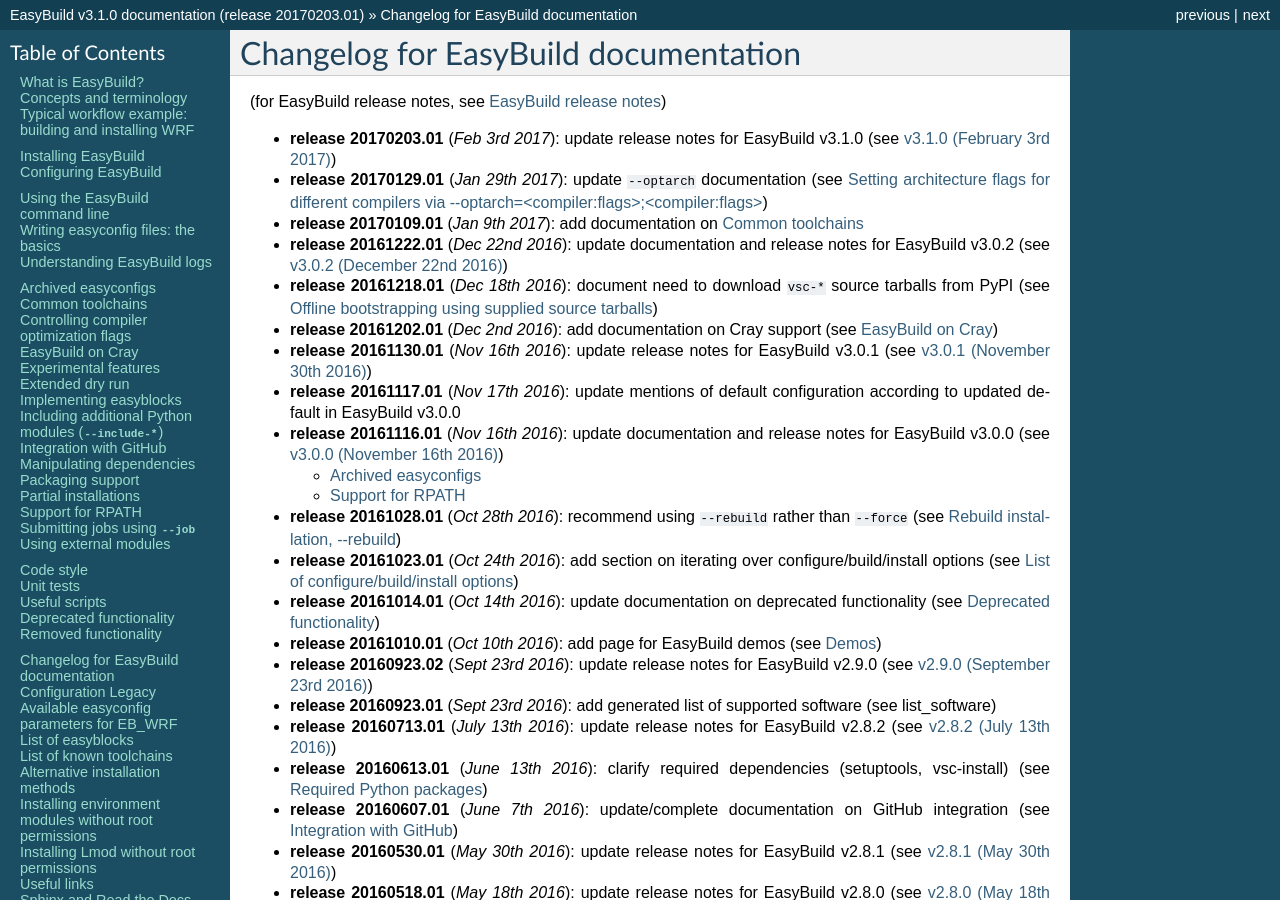
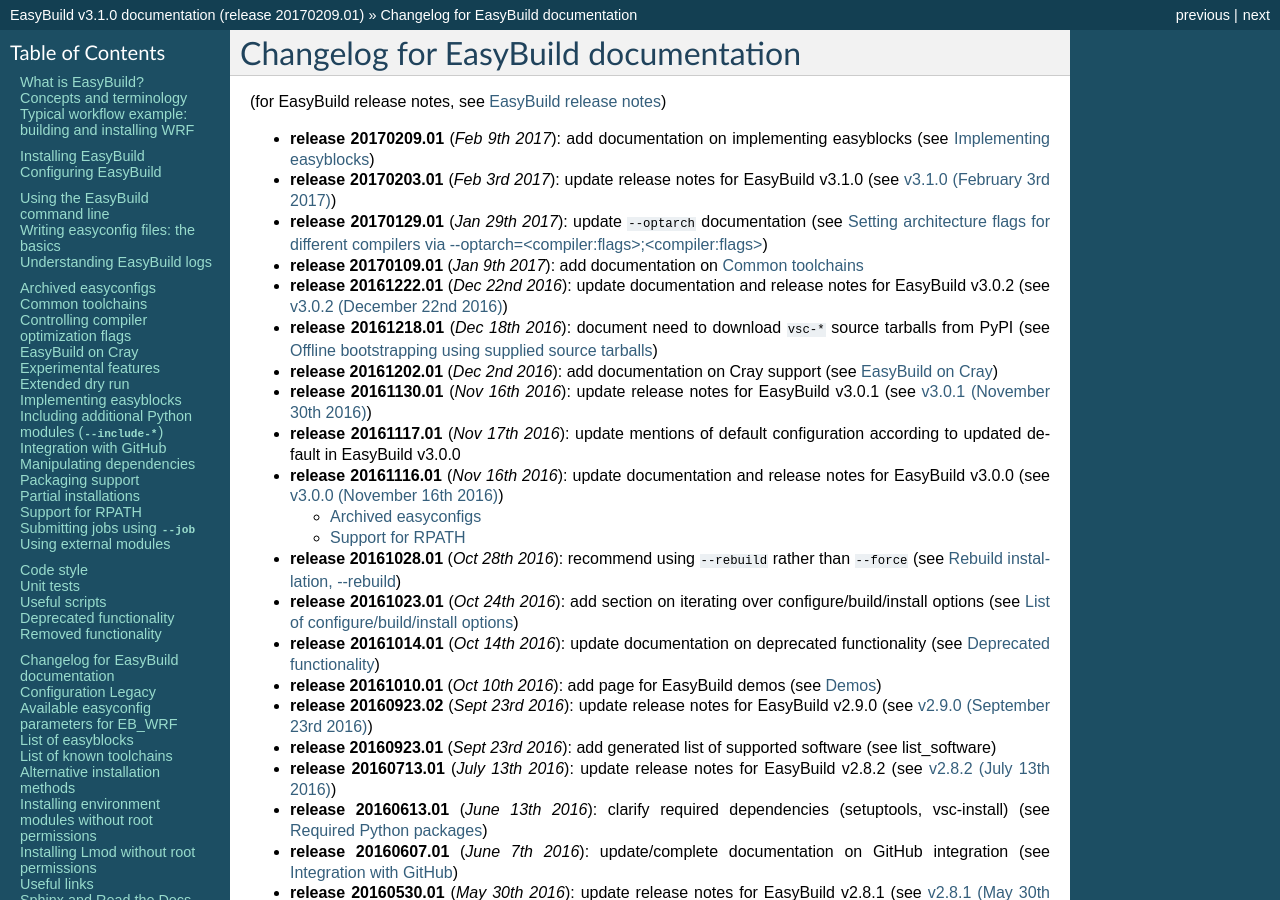
Before and after one commit to easybuilders/easybuild, a Sphinx documentation site: the page built from docs/Changelog.rst, in a window 1280 px wide and 900 px high. Built offline with Sphinx 7.4.7, drawn with Linux system fonts in a browser that asks for light colours; pages that are not in the unit, such as notebooks, are missing from menus; some of the changed text lies outside the part shown.

Commit message:
update changelog

```diff
--- a/docs/Changelog.rst
+++ b/docs/Changelog.rst
@@ -5,6 +5,7 @@
 
 (for EasyBuild release notes, see :ref:`release_notes`)
 
+* **release 20170209.01** (`Feb 9th 2017`): add documentation on implementing easyblocks (see :ref:`implementing_easyblocks`)
 * **release 20170203.01** (`Feb 3rd 2017`): update release notes for EasyBuild v3.1.0 (see :ref:`release_notes_eb310`)
 * **release 20170129.01** (`Jan 29th 2017`): update ``--optarch`` documentation (see :ref:`controlling_compiler_optimization_flags_optarch_per_compiler`)
 * **release 20170109.01** (`Jan 9th 2017`): add documentation on :ref:`common_toolchains`
--- a/docs/conf.py
+++ b/docs/conf.py
@@ -43,7 +43,7 @@
 # The short X.Y version.
 version = '3.1.0'  # this is meant to reference the version of EasyBuild
 # The full version, including alpha/beta/rc tags.
-release = '20170203.01'  # this is meant to reference the version of the documentation itself
+release = '20170209.01'  # this is meant to reference the version of the documentation itself
 
 # There are two options for replacing |today|: either, you set today to some
 # non-false value, then it is used:
```
